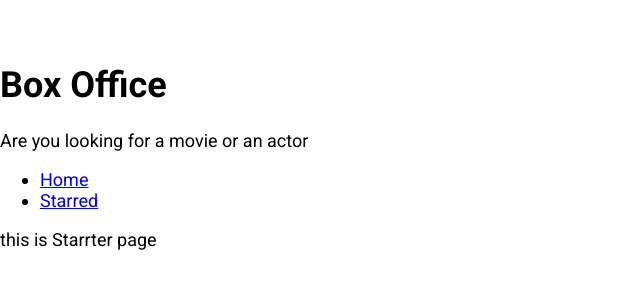
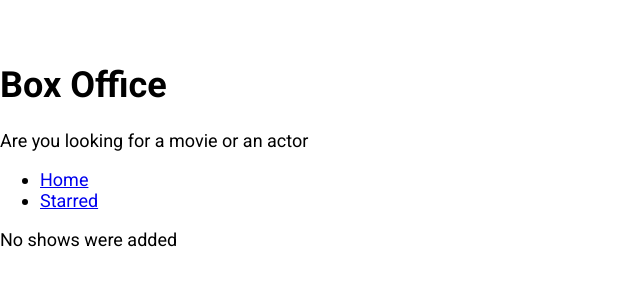
Before and after one commit to burnedpreadator/movies-recommender-system, a React (Create React App) app: page /starred in a window 1280 px wide. Shown: the top 300 px of the page, without its empty margins (0-640 px from the left). Built offline with nearby package versions, Linux system fonts and the light colour scheme.

Commit message:
finished stared page

```diff
--- a/src/pages/Starred.js
+++ b/src/pages/Starred.js
@@ -1,10 +1,43 @@
-import React from 'react';
+import React, { useState, useEffect } from 'react';
 import MainPageLayout from '../components/MainPageLayout';
+import { useShows } from '../misc/custom-hooks';
+import { apiGet } from '../misc/config';
+import ShowGrid from '../components/show/ShowGrid';
 
 const Starred = () => {
-    return (
-        <MainPageLayout>this is Starrter page</MainPageLayout>
-    );
+  const [starred] = useShows();
+
+  const [shows, setShows] = useState(null);
+  const [isLoading, setIsLoading] = useState(true);
+  const [error, setError] = useState(null);
+
+  useEffect(() => {
+    if (starred && starred.length > 0) {
+      const promises = starred.map(showId => apiGet(`/shows/${showId}`));
+
+      Promise.all(promises)
+        .then(apiData => apiData.map(show => ({ show })))
+        .then(results => {
+          setShows(results);
+          setIsLoading(false);
+        })
+        .catch(err => {
+          setError(err.message);
+          setIsLoading(false);
+        });
+    } else {
+      setIsLoading(false);
+    }
+  }, [starred]);
+
+  return (
+    <MainPageLayout>
+      {isLoading && <div>Shows are still loading</div>}
+      {error && <div>Error occured: {error}</div>}
+      {!isLoading && !shows && <div>No shows were added</div>}
+      {!isLoading && !error && shows && <ShowGrid data={shows} />}
+    </MainPageLayout>
+  );
 };
 
 export default Starred;
```
